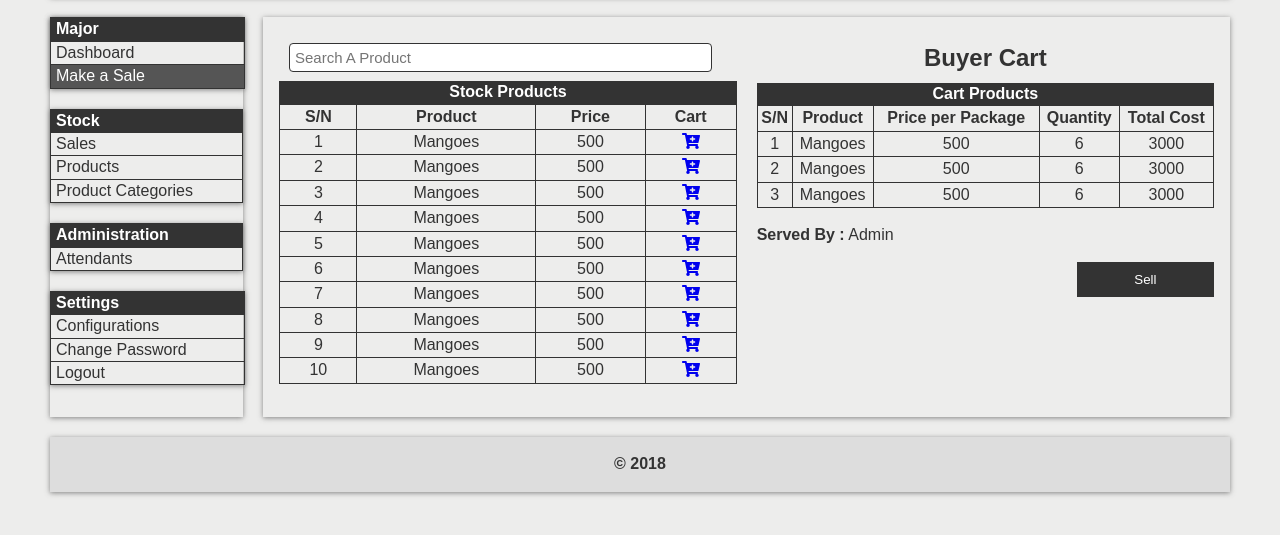
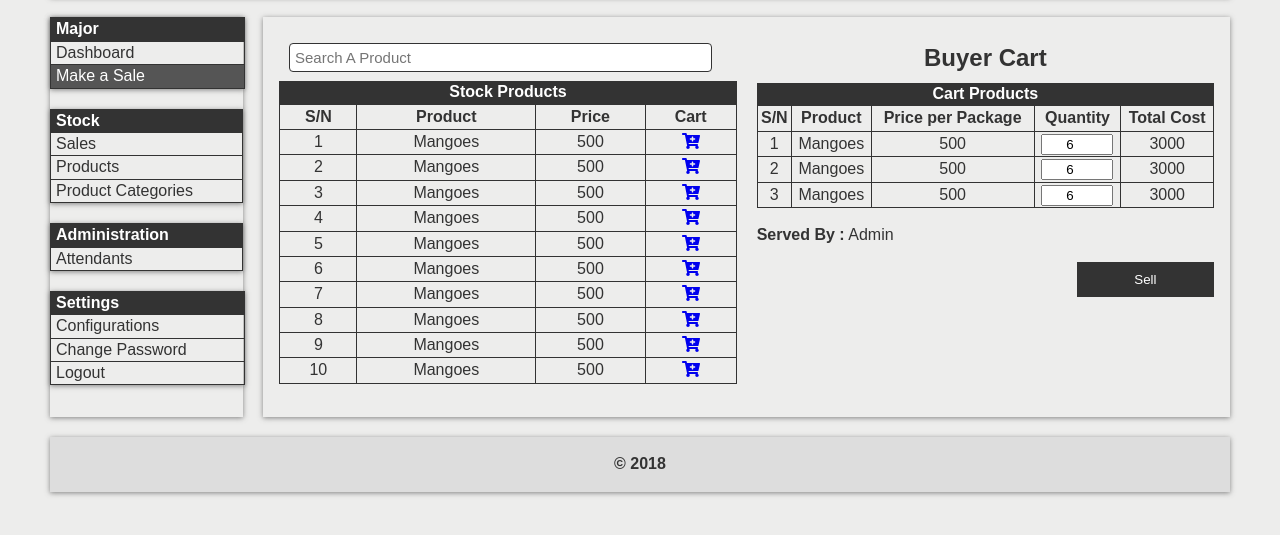
Before and after one commit to zydplatform/store-manager-1, a plain HTML site: page UI/admin/make_a_sale.html in a window 1280 px wide. Shown: the part 87-622 px from the top of the page. Drawn offline with Linux system fonts and the light colour scheme.

Commit message:
buyer cart quantity modified, now seller can increase or descrease the quantity of the products before creating asale

```diff
--- a/UI/admin/make_a_sale.html
+++ b/UI/admin/make_a_sale.html
@@ -165,21 +165,21 @@
                             <td>1</td>
                             <td>Mangoes</td>
                             <td>500</td>
-                            <td>6</td>
+                            <td><input type="number" name="quantity" id="quantity" value="6"></td>
                             <td>3000</td>
                         </tr>
                         <tr>
                             <td>2</td>
                             <td>Mangoes</td>
                             <td>500</td>
-                            <td>6</td>
+                            <td><input type="number" name="quantity" id="quantity" value="6"></td>
                             <td>3000</td>
                         </tr>
                         <tr>
                             <td>3</td>
                             <td>Mangoes</td>
                             <td>500</td>
-                            <td>6</td>
+                            <td><input type="number" name="quantity" id="quantity" value="6"></td>
                             <td>3000</td>
                         </tr>
                     </table>
```
